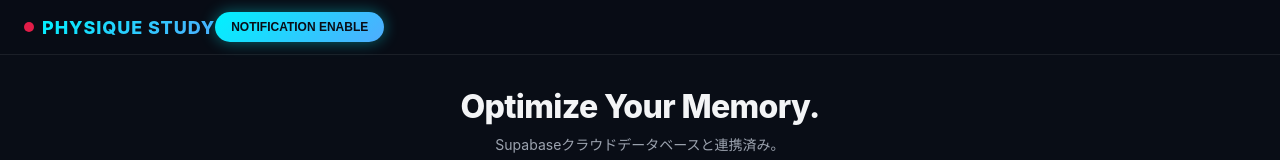
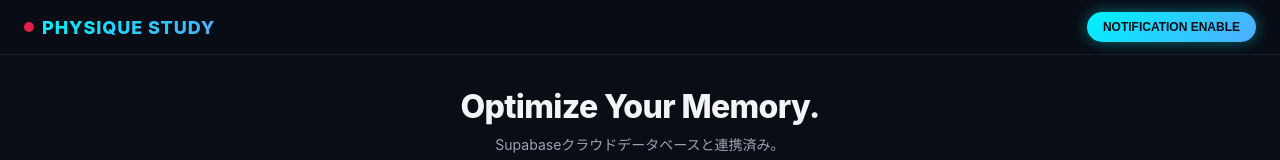
Before and after one commit to kishidahitoki-wq/study-physique, a Next.js app: page / in a window 1280 px wide. Shown: the top 160 px of the page. Built offline with nearby package versions, Linux system fonts and the light colour scheme; no server answers; the database is empty.

Commit message:
タイポミスを修正

```diff
--- a/app/page.tsx
+++ b/app/page.tsx
@@ -187,7 +187,7 @@ export default function Home() {
         borderBottom: '1px solid rgba(255, 255, 255, 0.08)',
         padding: '12px 24px',
         display: 'flex',
-        justifyInContent: 'space-between',
+        justifyContent: 'space-between',
         alignItems: 'center'
       }}>
         <div style={{ display: 'flex', alignItems: 'center', gap: '8px' }}>
```
